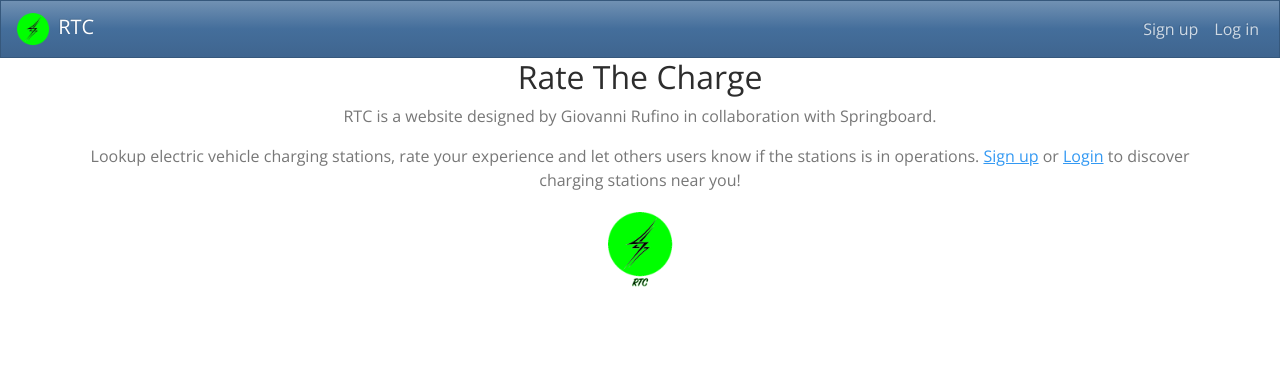
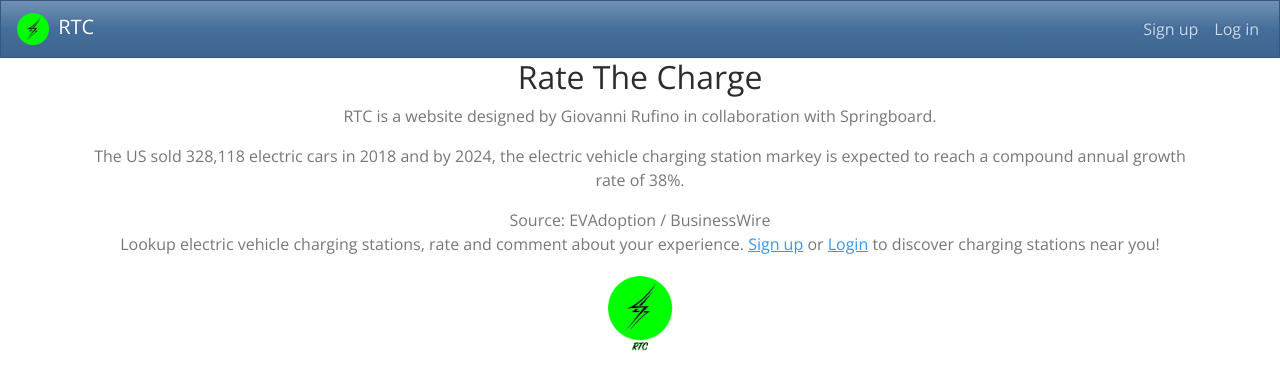
Before and after one commit to CodeOverGeo/rtc, a Flask app: page / in a window 1280 px wide. Shown: the top 390 px of the page. Run offline with Flask 2, Linux system fonts and the light colour scheme; some libraries are stand-ins or nearby versions.

Commit message:
Updated main page

```diff
--- a/rtc_app/templates/home.html
+++ b/rtc_app/templates/home.html
@@ -6,8 +6,14 @@
     Springboard.
   </p>
   <p>
-    Lookup electric vehicle charging stations, rate your experience and let
-    others users know if the stations is in operations.
+    The US sold 328,118 electric cars in 2018 and by 2024, the electric vehicle
+    charging station markey is expected to reach a compound annual growth rate
+    of 38%.
+  </p>
+  <aside>Source: EVAdoption / BusinessWire</aside>
+  <p>
+    Lookup electric vehicle charging stations, rate and comment about your
+    experience.
     <a href="/signup">Sign up</a> or <a href="/login">Login</a> to discover
     charging stations near you!
   </p>
```
